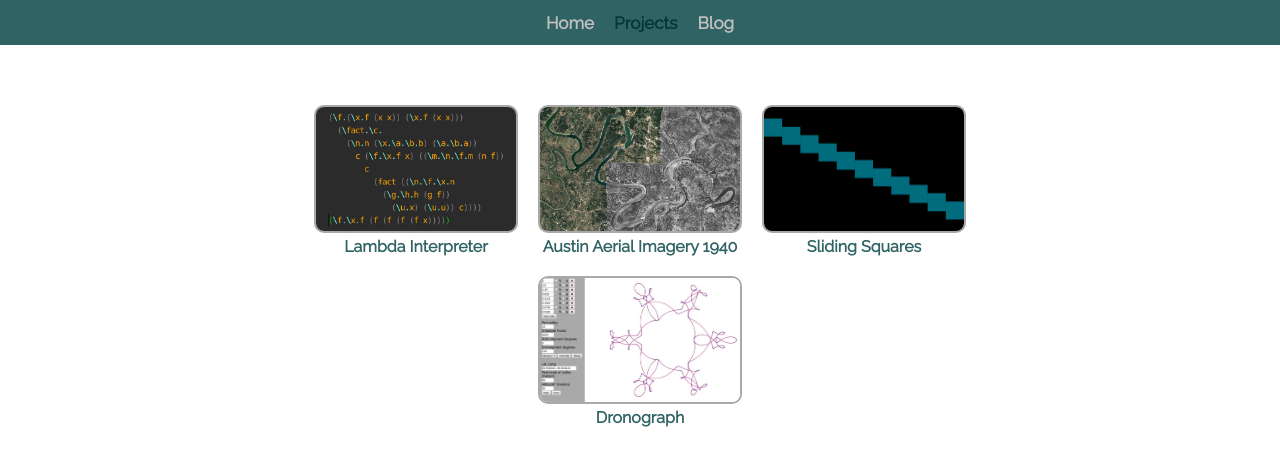
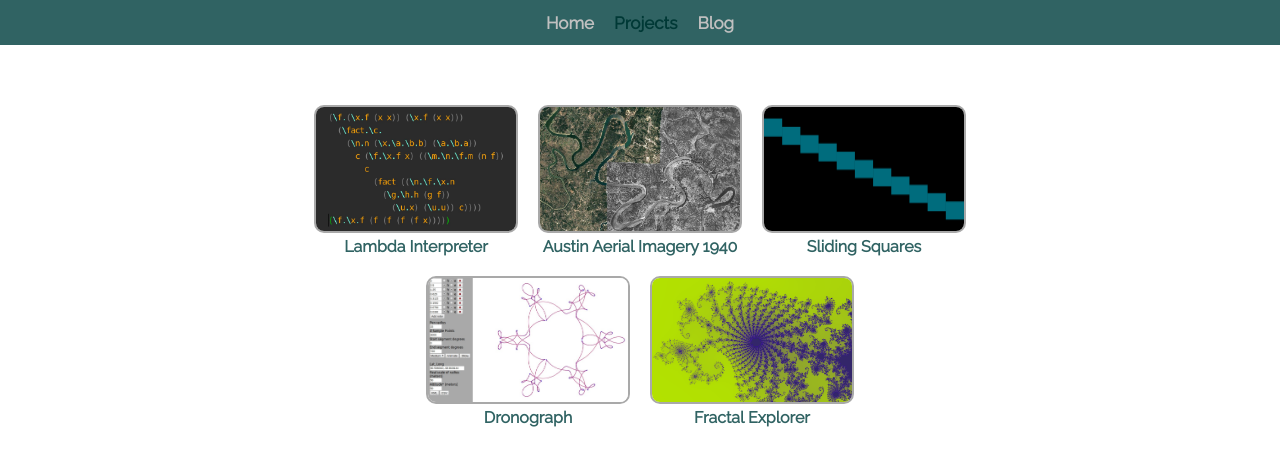
Before and after one commit to parkertimmins/parkertimmins.github.io, a Jekyll site: the page built from projects.html, in a window 1280 px wide. Shown: the top 466 px of the page. Built offline with Jekyll 4.4.1, drawn with Linux system fonts in a browser that asks for light colours.

Commit message:
add link to fractal explorer

```diff
--- a/_data/projects.yml
+++ b/_data/projects.yml
@@ -10,3 +10,6 @@
 - name: Dronograph
   link: https://parkertimmins.github.io/dronograph/
   image: dronograph.jpg
+- name: Fractal Explorer
+  link: https://parkertimmins.github.io/fractal-explorer/
+  image: fractal_explorer.png
```
Also changed, not shown: assets/images/projects/fractal_explorer.png (added).
